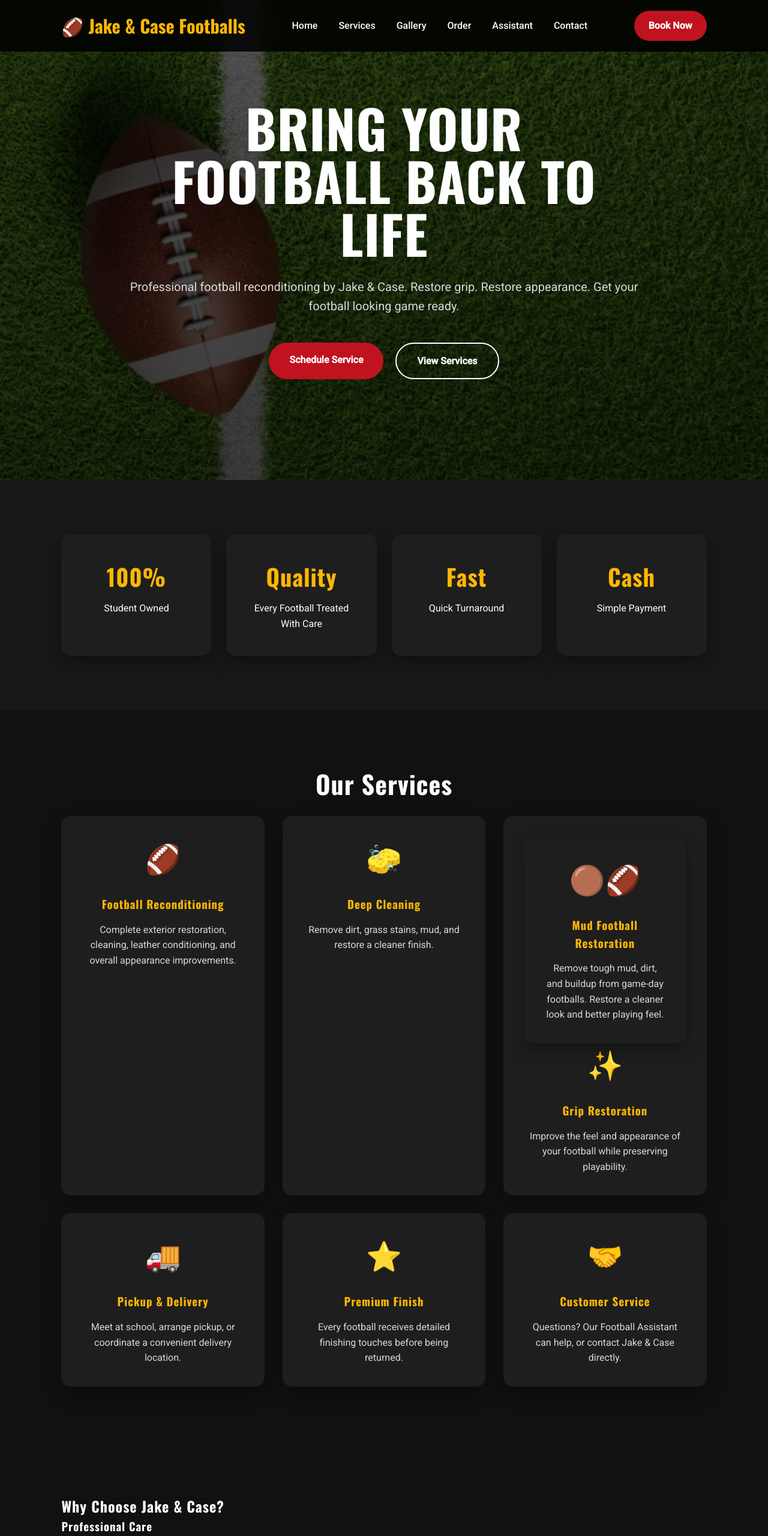
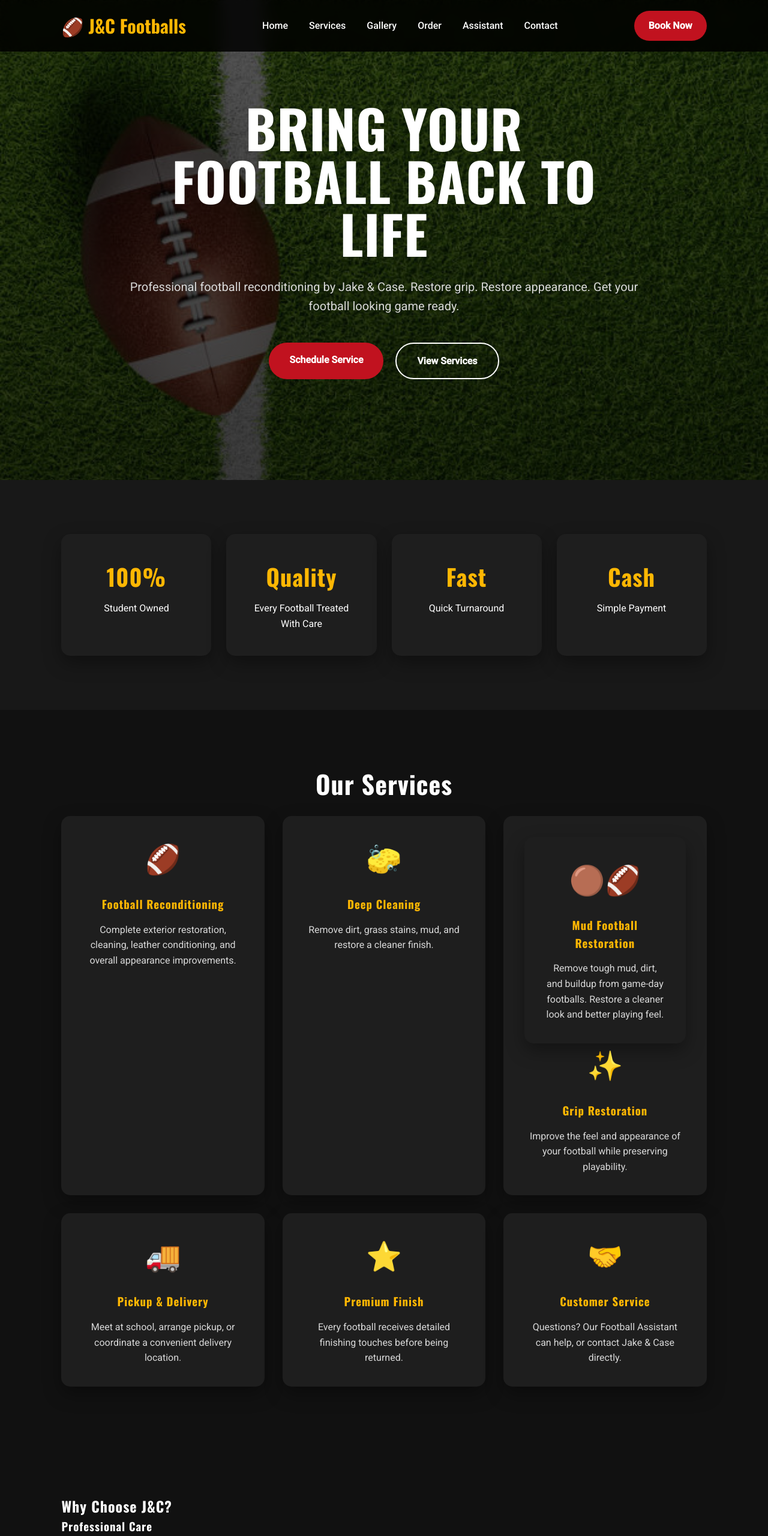
Before and after one commit to SawyerWetson/JakeAndCaseFootballs, a website: page index.html in a window 1280 px wide. Shown: the top 2560 px of the page at 60% size. Drawn offline with nearby package versions, Linux system fonts and the light colour scheme.

Commit message:
Update brand name from 'Jake & Case' to 'J&C'

```diff
--- a/index.html
+++ b/index.html
@@ -6,7 +6,7 @@
     <meta charset="UTF-8">
     <meta name="viewport" content="width=device-width, initial-scale=1.0">
 
-    <title>Jake & Case Footballs | Professional Football Reconditioning</title>
+    <title>J&C Footballs | Professional Football Reconditioning</title>
 
     <meta name="description"
         content="Professional football reconditioning, cleaning, grip restoration, and conditioning.">
@@ -28,7 +28,7 @@
 
 <div class="logo">
 
-🏈 Jake & Case Footballs
+🏈 J&C Footballs
 
 </div>
 
@@ -319,7 +319,7 @@ or contact Jake & Case directly.
 
 <h2>
 
-Why Choose Jake & Case?
+Why Choose J&C?
 
 </h2>
 
@@ -906,7 +906,7 @@ Or another agreed location.
 
 <h2>
 
-🏈 Jake & Case Footballs
+🏈 J&C Footballs
 
 </h2>
 
@@ -926,7 +926,7 @@ Restore • Clean • Condition • Play
 
 <p>
 
-© 2026 Jake & Case Footballs
+© 2026 J&C Footballs
 
 All Rights Reserved.
 
```
